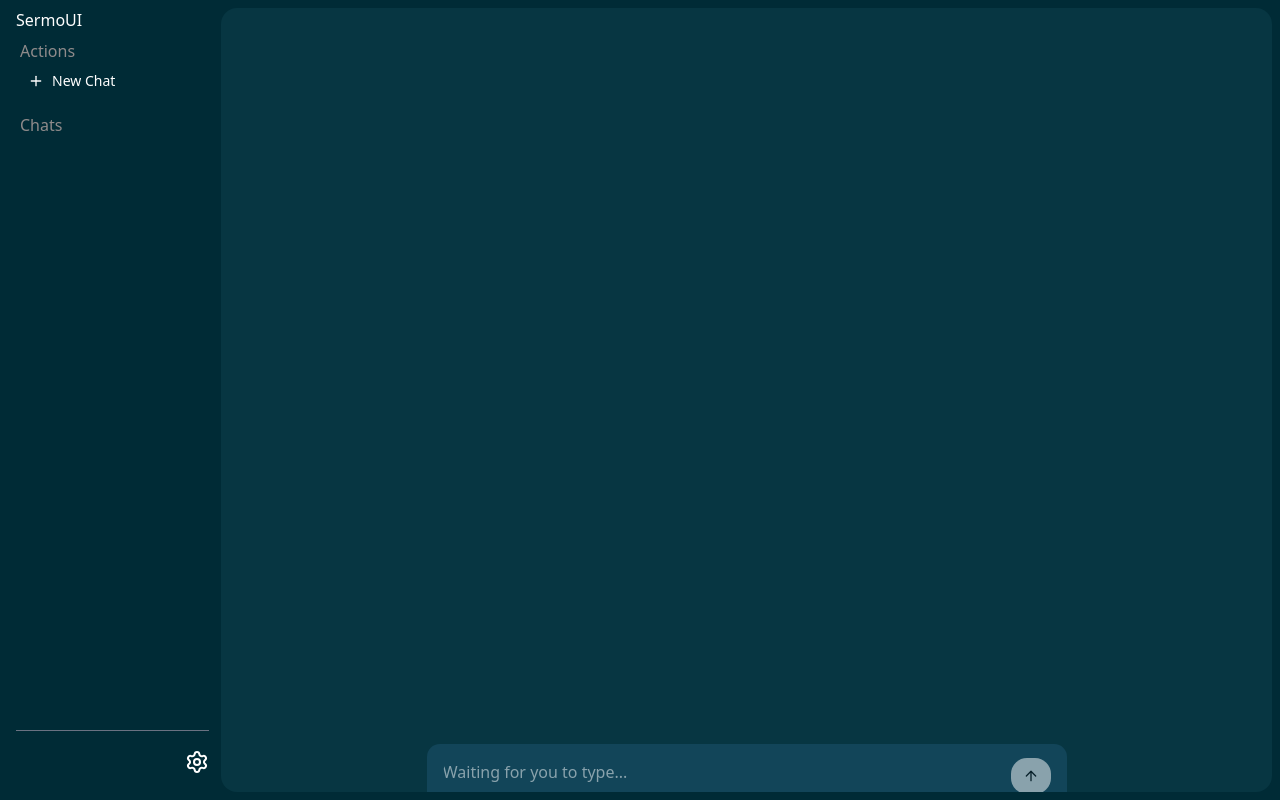
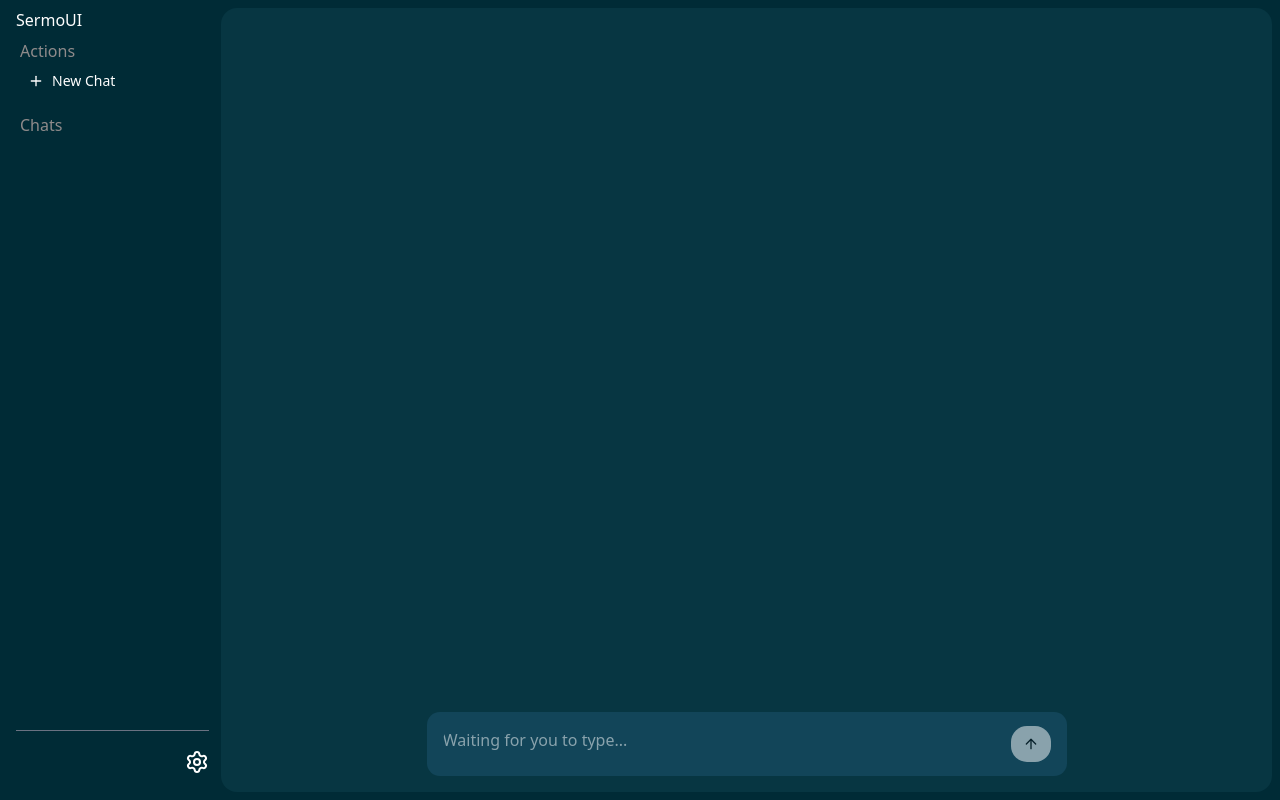
Before and after one commit to thecentinol/SermoUI, a React (Vite) app: page /chat/1 in a window 1280 px wide. Built offline with nearby package versions, Linux system fonts and the light colour scheme.

Commit message:
style: fix input, disable scrollbar
Input was showing a bit off the screen on the bottom

```diff
--- a/src/components/chat-view.tsx
+++ b/src/components/chat-view.tsx
@@ -26,16 +26,19 @@ export default function ChatView() {
 	};
 
 	return (
-		<div className="flex flex-1">
+		<div className="flex flex-1 h-full">
 			<div className="flex-1 flex justify-center items-center">
-				<div className="flex flex-col h-screen w-[50vw]">
-					<div ref={scrollRef} className="flex-1 overflow-y-auto p-4">
+				<div className="flex flex-col h-full w-[50vw] relative">
+					<div
+						ref={scrollRef}
+						className="flex-1 overflow-y-auto scrollbar-hide p-4 pb-32"
+					>
 						{messages.map((msg) => (
 							<div
 								key={msg.id}
 								className={`p-3 my-2 rounded-2xl ${
 									msg.role === "user"
-										? "bg-(--bg) self-end ml-auto text-white max-w-[70%]"
+										? "bg-(--bg) self-end ml-auto text-white max-w-[70%] w-fit"
 										: "bg-transparent self-start mr-auto text-gray-200 w-full"
 								}`}
 								style={{
@@ -56,7 +59,10 @@ export default function ChatView() {
 						{/* 	<ChevronRight className="w-5 h-5 cursor-pointer" /> */}
 						{/* </div> */}
 					</div>
-					<Input disabled={isLoading} onSend={handleSendMsg} />
+					<div className="absolute bottom-4 left-0 w-full">
+						<div className="absolute inset-0 bg-linear-to-l from-(--fg) via-(--fg)/95 to-transparent backdrop-blur-md -z-10" />
+						<Input disabled={isLoading} onSend={handleSendMsg} />
+					</div>
 				</div>
 			</div>
 		</div>
--- a/src/components/layout.tsx
+++ b/src/components/layout.tsx
@@ -5,7 +5,7 @@ export default function Layout() {
 	return (
 		<div className="flex w-screen h-screen bg-(--bg) p-2">
 			<Sidebar />
-			<main className="w-full h-full bg-(--fg) rounded-2xl overflow-hidden">
+			<main className="w-full h-full bg-(--fg) rounded-2xl">
 				<Outlet />
 			</main>
 		</div>
--- a/src/index.css
+++ b/src/index.css
@@ -1,5 +1,19 @@
 @import "tailwindcss";
 @import "tw-animate-css";
+
+/* Hide scrollbar for Chrome, Safari and Opera */
+.scrollbar-hide::-webkit-scrollbar {
+	display: none;
+}
+
+/* Hide scrollbar for IE, Edge and Firefox */
+.scrollbar-hide {
+	/* IE and Edge */
+	-ms-overflow-style: none;
+
+	/* Firefox */
+	scrollbar-width: none;
+}
 
 :root {
 	--bg: #002B36;
```
